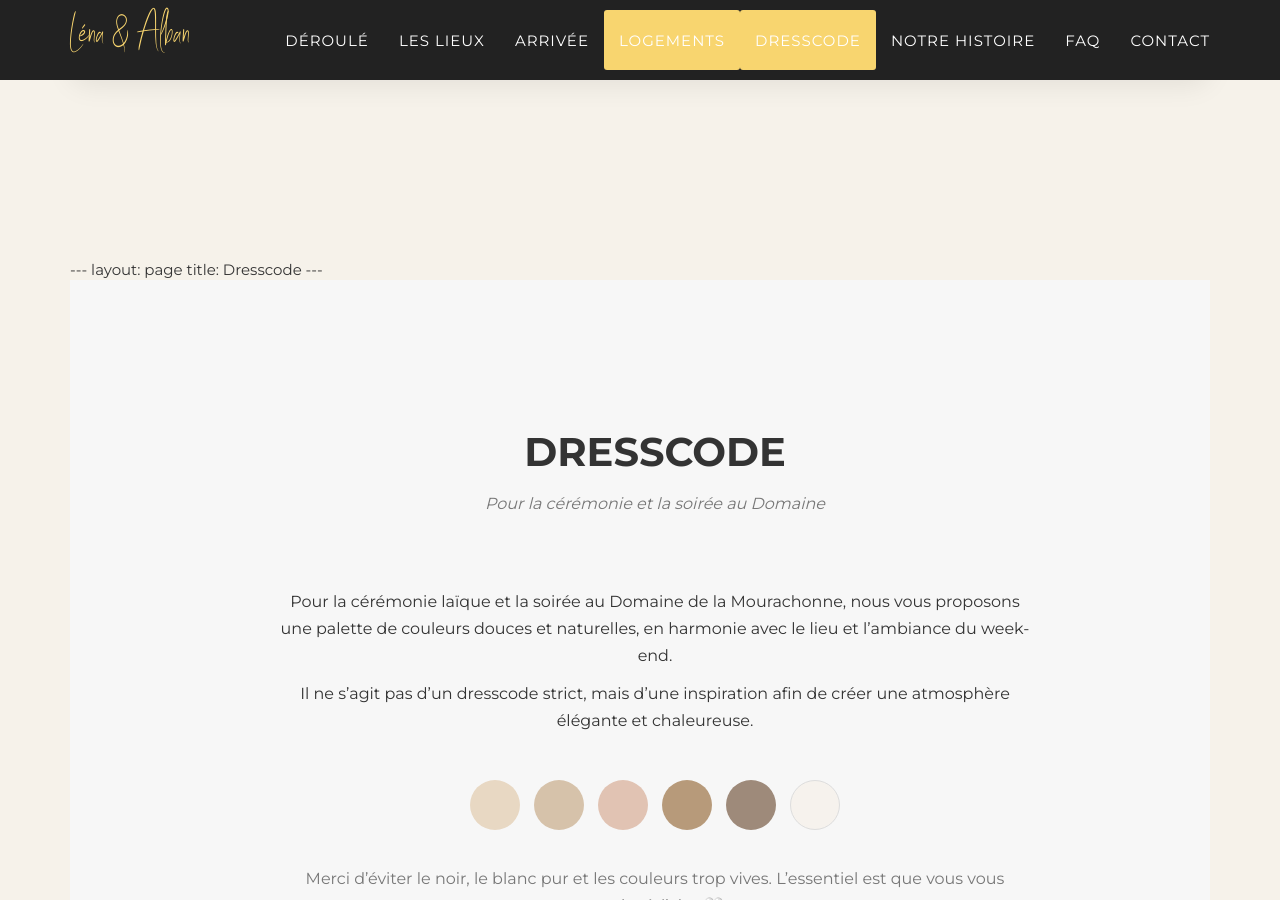
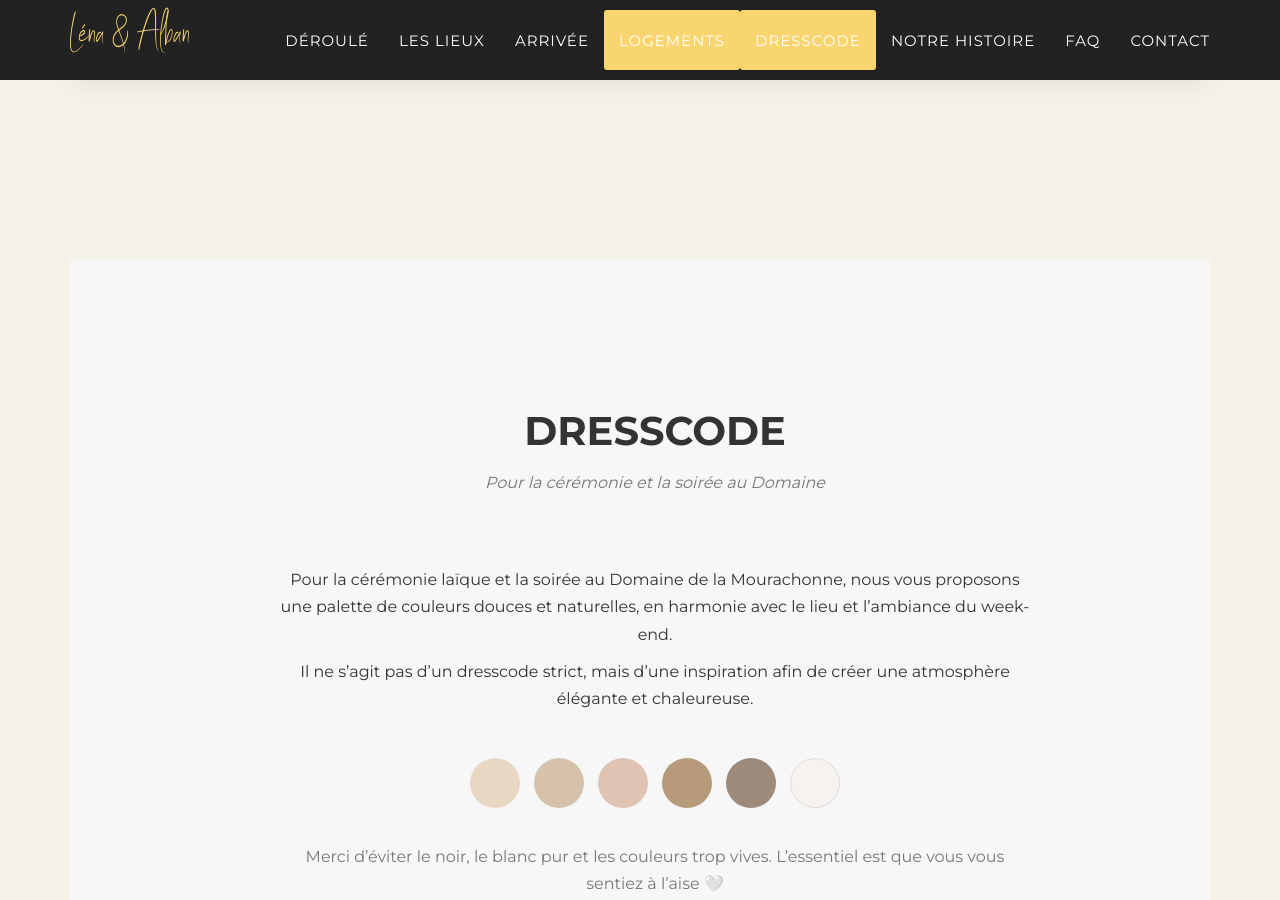
Before and after one commit to LenaAlban/lena-alban-wedding, a Jekyll site: the page built from _fr_pages/index.html, in a window 1280 px wide and 900 px high, scrolled down 5141 px. Built offline with Jekyll 4.4.1, drawn with Linux system fonts in a browser that asks for light colours; some web fonts are replaced.

Commit message:
Update dresscode.html

```diff
--- a/_includes/fr_data/dresscode.html
+++ b/_includes/fr_data/dresscode.html
@@ -1,8 +1,3 @@
----
-layout: page
-title: Dresscode
----
-
 <section id="dresscode" class="bg-light-gray">
   <div class="container">
 
```
